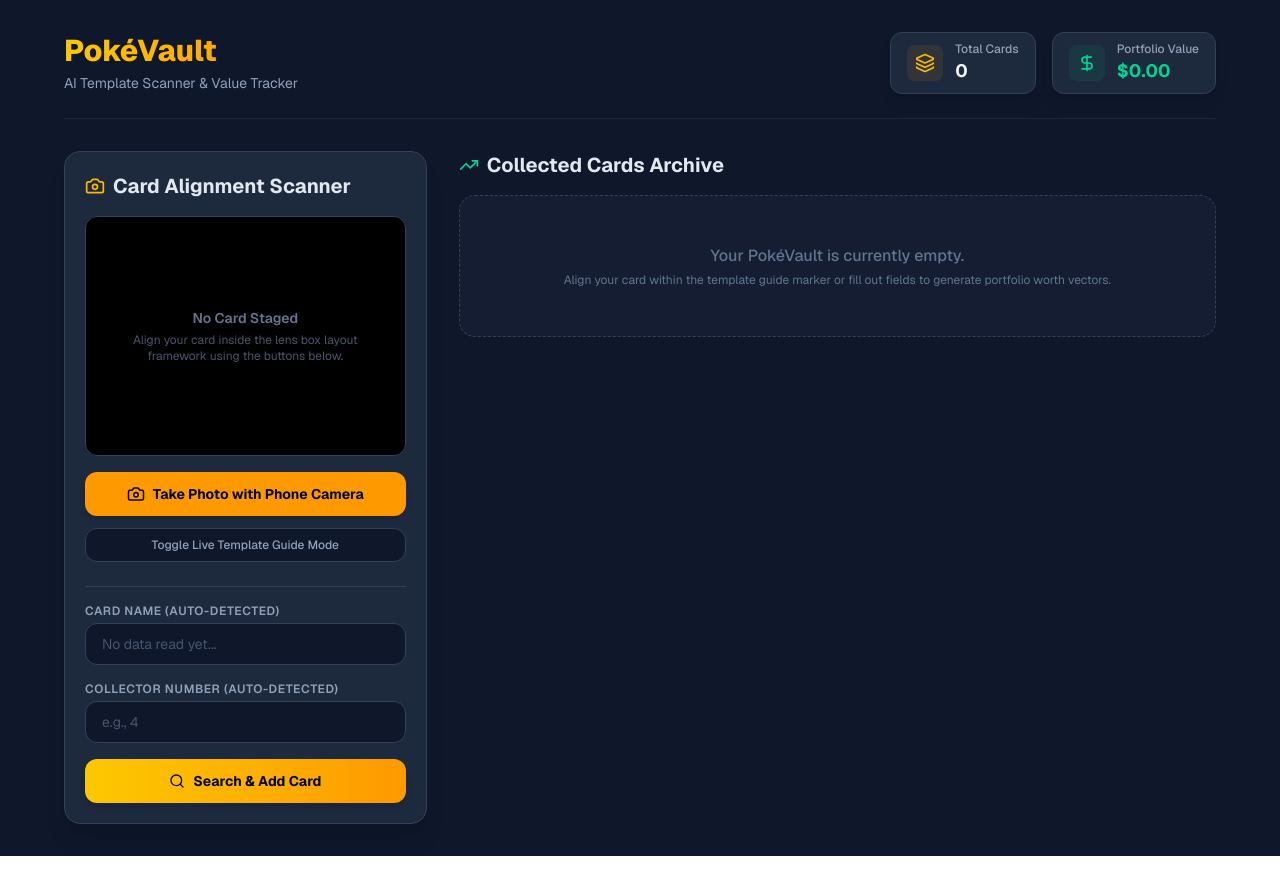
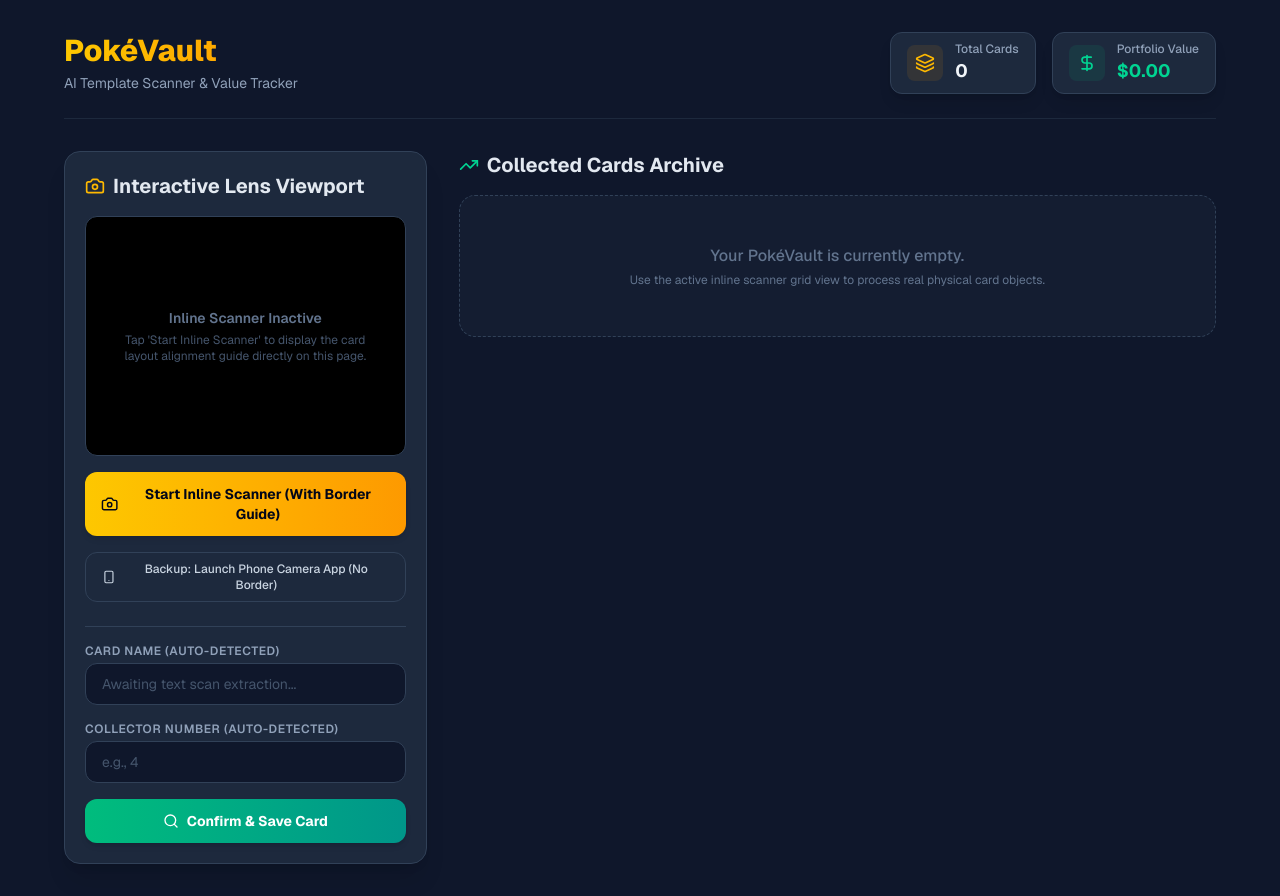
Before and after one commit to leeparks1984-art/pokemon-vault, a Next.js app: page / in a window 1280 px wide. Before the commit the page ends 856 px from the top, so only its background shows below. Built offline with nearby package versions, Linux system fonts and the light colour scheme.

Commit message:
Optimize getUserMedia rules and prioritize inline camera frame streaming

```diff
--- a/app/page.js
+++ b/app/page.js
@@ -1,7 +1,7 @@
 "use client";
 
 import React, { useState, useEffect, useRef } from "react";
-import { Camera, Trash2, Search, TrendingUp, DollarSign, Layers, Loader2, RefreshCw } from "lucide-react";
+import { Camera, Trash2, Search, TrendingUp, DollarSign, Layers, Loader2, RefreshCw, Smartphone } from "lucide-react";
 import Tesseract from "tesseract.js";
 
 export default function PokemonTracker() {
@@ -36,9 +36,9 @@
     localStorage.setItem("pokemon_collection", JSON.stringify(newCollection));
   };
 
-  // Improved text reading and filtering logic
+  // OCR Processing Logic
   const processImageText = async (imageSrc) => {
-    setScanStatus("Analyzing image text structures...");
+    setScanStatus("Analyzing text layout...");
     setRawScannedText("");
     setSearchName("");
     setSearchNumber("");
@@ -49,7 +49,7 @@
         "eng",
         { logger: m => {
           if (m.status === "recognizing text") {
-            setScanStatus(`Reading card data: ${Math.floor(m.progress * 100)}%`);
+            setScanStatus(`Reading card: ${Math.floor(m.progress * 100)}%`);
           }
         }}
       );
@@ -59,13 +59,13 @@
 
       if (!extractedText || extractedText.trim().length < 5) {
         setScanStatus("");
-        setError("Could not read any clear text. Ensure the card is inside the template outline with good lighting.");
+        setError("Could not read any clear text. Try placing the card closer to the center template outline.");
         return;
       }
 
       const lines = extractedText.split("\n").map(line => line.trim()).filter(line => line.length > 2);
 
-      // Parse Card Number (looking for card fractions like 045/192 or 4/102)
+      // Parse Card Number
       let foundNumber = "";
       const cardNumberRegex = /(\d+)\s*[\/\s]\s*(\d+)/;
       const numberMatch = extractedText.match(cardNumberRegex);
@@ -73,68 +73,48 @@
         foundNumber = numberMatch[1];
       }
 
-      // Parse Card Name (looking at the first clean readable text line near the top)
+      // Parse Card Name
       let foundName = "";
-      const skipWords = ["hp", "basic", "stage", "trainer", "energy", "evolves", "pokemon", "item", "supporter", "vmax", "vstar", "illus"];
+      const skipWords = ["hp", "basic", "stage", "trainer", "energy", "evolves", "pokemon", "item", "supporter", "vmax", "vstar", "illus", "rule"];
 
       for (const line of lines) {
         const cleanLine = line.toLowerCase();
         if (skipWords.some(word => cleanLine.includes(word)) || /^\d+$/.test(line)) {
           continue;
         }
-        // Remove weird symbols or glare glitches from the name line
         foundName = line.replace(/[^a-zA-Z\s-]/g, "").trim();
         if (foundName.length > 2) break;
       }
 
-      // Populate data fields with actual read values instead of old mock presets
       setSearchName(foundName || "");
       setSearchNumber(foundNumber || "");
-
       setScanStatus("");
 
       if (!foundName && !foundNumber) {
-        setError("Text detected, but could not identify a valid card name or number format. Please adjust manually below.");
+        setError("Text detected, but no valid card fields could be recognized. Feel free to adjust manually.");
       } else {
-        setError("Card data parsed! Review the text fields below before committing to your archive.");
+        setError("Card text parsed! Review fields below before saving.");
       }
     } catch (ocrError) {
       console.error(ocrError);
       setScanStatus("");
-      setError("The text scanning engine encountered an error. Please enter card details manually.");
+      setError("The scanning engine encountered an error. Please enter details manually.");
     }
   };
 
-  const handleNativeCameraCapture = (e) => {
-    const file = e.target.files?.[0];
-    if (!file) return;
-
-    setLoading(true);
-    setError(null);
-
-    const reader = new FileReader();
-    reader.onloadend = async () => {
-      const base64Image = reader.result;
-      setCapturedImage(base64Image);
-      setLoading(false);
-      await processImageText(base64Image);
-    };
-    reader.readAsDataURL(file);
-  };
-
+  // 1. HIGH-RELIABILITY INLINE LIVE CAMERA STREAM (Shows template border on page)
   const toggleLiveCamera = async () => {
     if (cameraActive) {
       stopLiveCamera();
     } else {
       try {
         setCapturedImage(null);
-        setError("Initializing live camera stream...");
+        setError("Waking up device camera...");
 
+        // Mobile-friendly relaxed constraints to bypass multi-lens system freezes
         const stream = await navigator.mediaDevices.getUserMedia({
           video: {
-            facingMode: "environment",
-            width: { ideal: 1280 },
-            height: { ideal: 720 }
+            facingMode: "environment"
           },
         });
 
@@ -145,7 +125,8 @@
           setError(null);
         }
       } catch (err) {
-        setError("Live streaming unavailable. Use the 'Take Photo with Phone Camera' module.");
+        console.error("Inline camera stream failed:", err);
+        setError("Could not open inline video stream. Use the alternative 'Launch Phone Camera App' button below.");
         setCameraActive(false);
       }
     }
@@ -179,10 +160,28 @@
     }
   };
 
+  // 2. OFF-PAGE NATIVE SYSTEM CAMERA FALLBACK (Launches external Android App)
+  const handleNativeCameraCapture = (e) => {
+    const file = e.target.files?.[0];
+    if (!file) return;
+
+    setLoading(true);
+    setError(null);
+
+    const reader = new FileReader();
+    reader.onloadend = async () => {
+      const base64Image = reader.result;
+      setCapturedImage(base64Image);
+      setLoading(false);
+      await processImageText(base64Image);
+    };
+    reader.readAsDataURL(file);
+  };
+
   const handleSearchAndAdd = async (e) => {
     e.preventDefault();
     if (!searchName) {
-      setError("A valid card name is required to run a market pricing search.");
+      setError("Please input a card name to perform an API check.");
       return;
     }
 
@@ -230,7 +229,7 @@
         setCapturedImage(null);
         setRawScannedText("");
       } else {
-        setError(`No exact match discovered for "${searchName}" on the network. Try adjusting the spelling.`);
+        setError(`No exact matches found for "${searchName}". Please check the spelling.`);
       }
     } catch (err) {
       setError("Failed to fetch data from Pokémon TCG API. Check your internet connection.");
@@ -256,7 +255,6 @@
 
   return (
     <div className="min-h-screen bg-slate-900 text-slate-100 font-sans p-4 md:p-8">
-      {/* Header Banner */}
       <header className="max-w-6xl mx-auto mb-8 flex flex-col md:flex-row justify-between items-center border-b border-slate-800 pb-6 gap-4">
         <div>
           <h1 className="text-3xl font-extrabold bg-gradient-to-r from-yellow-400 to-amber-500 bg-clip-text text-transparent">
@@ -291,10 +289,10 @@
         <div className="lg:col-span-1 space-y-6">
           <div className="bg-slate-800 border border-slate-700 rounded-2xl p-5 shadow-xl">
             <h2 className="text-xl font-bold mb-4 flex items-center gap-2 text-slate-200">
-              <Camera size={20} className="text-amber-400" /> Card Alignment Scanner
+              <Camera size={20} className="text-amber-400" /> Interactive Lens Viewport
             </h2>
 
-            {/* Viewfinder Window Frame with Visual Card Guide Template Overlay */}
+            {/* Embedded Screen Window Container */}
             <div className="relative w-full aspect-[4/3] bg-black rounded-xl overflow-hidden mb-4 border border-slate-700 flex items-center justify-center">
               <canvas ref={canvasRef} className="hidden" />
 
@@ -307,7 +305,7 @@
                 className="hidden"
               />
 
-              {/* Loader/Scanner Processing Layer */}
+              {/* Status Loader Screen */}
               {scanStatus && (
                 <div className="absolute inset-0 bg-slate-950/80 z-20 flex flex-col items-center justify-center p-4 text-center">
                   <Loader2 className="w-8 h-8 text-amber-400 animate-spin mb-2" />
@@ -315,78 +313,84 @@
                 </div>
               )}
 
-              {/* Live Streaming Video Elements */}
+              {/* 1. True Inline Live Streaming view box */}
               {cameraActive && (
                 <>
                   <video ref={videoRef} autoPlay playsInline className="w-full h-full object-cover" />
-                  {/* CSS Overlay Card Border Template */}
-                  <div className="absolute inset-0 z-10 flex items-center justify-center bg-black/40 pointer-events-none">
-                    <div className="w-48 aspect-[2.5/3.5] border-4 border-dashed border-yellow-400 rounded-xl shadow-[0_0_0_9999px_rgba(0,0,0,0.5)] flex flex-col items-center justify-center">
-                      <span className="text-[10px] text-yellow-400 font-bold tracking-widest uppercase bg-slate-900/80 px-1.5 py-0.5 rounded">Fit Card Here</span>
+                  {/* The On-Page CSS Outline Guide Box */}
+                  <div className="absolute inset-0 z-10 flex items-center justify-center bg-black/30 pointer-events-none">
+                    <div className="w-44 aspect-[2.5/3.5] border-4 border-dashed border-amber-400 rounded-xl flex flex-col items-center justify-center bg-transparent shadow-[0_0_0_9999px_rgba(0,0,0,0.5)]">
+                      <span className="text-[10px] text-amber-400 font-bold tracking-widest bg-slate-900/90 px-2 py-0.5 rounded shadow">ALIGN CARD</span>
                     </div>
                   </div>
                 </>
               )}
 
-              {/* Staged Snapshot Presentation Element */}
+              {/* 2. Photo Processing Frame Display */}
               {!cameraActive && capturedImage && (
                 <div className="relative w-full h-full">
-                  <img src={capturedImage} alt="Scanned file display" className="w-full h-full object-contain bg-slate-950" />
+                  <img src={capturedImage} alt="Scanned card review" className="w-full h-full object-contain bg-slate-950" />
                   <button
                     type="button"
                     onClick={clearStagedImage}
-                    className="absolute top-2 right-2 bg-slate-900/80 hover:bg-slate-800 text-slate-300 p-1.5 rounded-lg text-xs font-semibold flex items-center gap-1 border border-slate-700"
+                    className="absolute top-2 right-2 bg-slate-900/90 hover:bg-slate-800 text-slate-200 px-2 py-1 rounded-lg text-xs font-semibold flex items-center gap-1 border border-slate-700 shadow"
                   >
-                    <RefreshCw size={12} /> Reset Image
+                    <RefreshCw size={12} /> Reset Canvas
                   </button>
                 </div>
               )}
 
-              {/* Empty Base State View */}
+              {/* 3. Empty Base Placeholder Screen */}
               {!cameraActive && !capturedImage && (
-                <div className="absolute inset-0 flex flex-col items-center justify-center text-slate-500 p-4 text-center">
-                  <p className="text-sm font-semibold">No Card Staged</p>
-                  <p className="text-xs mt-1 text-slate-600">Align your card inside the lens box layout framework using the buttons below.</p>
+                <div className="absolute inset-0 flex flex-col items-center justify-center text-slate-500 p-6 text-center">
+                  <p className="text-sm font-semibold">Inline Scanner Inactive</p>
+                  <p className="text-xs mt-1 text-slate-600">Tap 'Start Inline Scanner' to display the card layout alignment guide directly on this page.</p>
                 </div>
               )}
             </div>
 
-            {/* Core Scanner Operational Controls */}
+            {/* Reorganized Controller Buttons */}
             <div className="flex flex-col gap-2 mb-6">
-              <button
-                type="button"
-                disabled={!!scanStatus}
-                onClick={() => fileInputRef.current?.click()}
-                className="w-full bg-amber-500 hover:bg-amber-600 disabled:opacity-50 text-slate-950 font-bold py-3 px-4 rounded-xl text-sm transition-colors duration-200 shadow-md flex items-center justify-center gap-2"
-              >
-                <Camera size={18} />
-                Take Photo with Phone Camera
-              </button>
 
+              {/* PRIMARY OPTION: Start Inline Camera Shutter */}
               <button
                 type="button"
                 onClick={toggleLiveCamera}
-                className={`py-2 px-4 rounded-xl font-medium text-xs transition-colors mt-1 border flex items-center justify-center gap-2 ${
+                className={`w-full font-bold py-3 px-4 rounded-xl text-sm transition-all duration-200 shadow-md flex items-center justify-center gap-2 ${
                   cameraActive
-                    ? "bg-rose-600/20 border-rose-500/40 text-rose-400"
-                    : "bg-slate-900 border-slate-700 text-slate-400"
+                    ? "bg-rose-600 hover:bg-rose-700 text-white"
+                    : "bg-gradient-to-r from-yellow-400 to-amber-500 text-slate-950 hover:from-yellow-500 hover:to-amber-600"
                 }`}
               >
-                {cameraActive ? "Turn Off Live Stream" : "Toggle Live Template Guide Mode"}
+                <Camera size={18} />
+                {cameraActive ? "Turn Off Inline Scanner" : "Start Inline Scanner (With Border Guide)"}
               </button>
 
+              {/* Snapshot trigger button for inline stream mode */}
               {cameraActive && (
                 <button
                   type="button"
                   onClick={captureLiveFrame}
-                  className="w-full bg-emerald-600 hover:bg-emerald-700 text-white font-bold py-2.5 px-4 rounded-xl text-xs mt-1 transition-colors shadow-md"
+                  className="w-full bg-emerald-600 hover:bg-emerald-700 text-white font-bold py-2.5 px-4 rounded-xl text-xs transition-colors shadow-md uppercase tracking-wider"
                 >
-                  Snap Filtered Frame inside Template
+                  Snap Photo Inside Border
+                </button>
+              )}
+
+              {/* BACKUP OPTION: System Level Shutter Button */}
+              {!cameraActive && (
+                <button
+                  type="button"
+                  onClick={() => fileInputRef.current?.click()}
+                  className="w-full bg-slate-800 border border-slate-700 hover:bg-slate-700 text-slate-300 font-medium py-2 px-4 rounded-xl text-xs transition-colors mt-2 flex items-center justify-center gap-2"
+                >
+                  <Smartphone size={14} />
+                  Backup: Launch Phone Camera App (No Border)
                 </button>
               )}
             </div>
 
-            {/* Verification Form Layer */}
+            {/* Review Form */}
             <form onSubmit={handleSearchAndAdd} className="space-y-4 pt-4 border-t border-slate-700">
               <div>
                 <label className="block text-xs font-semibold uppercase tracking-wider text-slate-400 mb-1">
@@ -394,7 +398,7 @@
                 </label>
                 <input
                   type="text"
-                  placeholder="No data read yet..."
+                  placeholder="Awaiting text scan extraction..."
                   value={searchName}
                   onChange={(e) => setSearchName(e.target.value)}
                   className="w-full bg-slate-900 border border-slate-700 rounded-xl px-4 py-2.5 text-slate-100 placeholder-slate-600 focus:outline-none focus:border-amber-500 text-sm"
@@ -420,12 +424,11 @@
                 </div>
               )}
 
-              {/* Debug window highlighting what letters Tesseract detected */}
               {rawScannedText && (
                 <div className="bg-slate-900 border border-slate-700 p-2.5 rounded-xl">
-                  <p className="text-[10px] font-bold text-slate-400 uppercase tracking-wider mb-1">Raw OCR Text Stream Output:</p>
-                  <p className="text-[11px] text-slate-400 font-mono line-clamp-3 overflow-hidden italic">
-                    {rawScannedText.trim() ? `"${rawScannedText.substring(0, 150).trim()}..."` : "[Blank Image Structure]"}
+                  <p className="text-[10px] font-bold text-slate-400 uppercase tracking-wider mb-1">Raw Detected Text Output:</p>
+                  <p className="text-[11px] text-slate-400 font-mono line-clamp-2 overflow-hidden italic">
+                    "{rawScannedText.trim()}"
                   </p>
                 </div>
               )}
@@ -433,16 +436,16 @@
               <button
                 type="submit"
                 disabled={loading || !!scanStatus}
-                className="w-full bg-gradient-to-r from-yellow-400 to-amber-500 hover:from-yellow-500 hover:to-amber-600 text-slate-950 font-bold py-3 px-4 rounded-xl text-sm shadow-md transition-all duration-200 disabled:opacity-50 flex items-center justify-center gap-2"
+                className="w-full bg-gradient-to-r from-emerald-500 to-teal-600 text-white font-bold py-3 px-4 rounded-xl text-sm shadow-md transition-all duration-200 disabled:opacity-50 flex items-center justify-center gap-2"
               >
                 <Search size={16} />
-                {loading ? "Adding to Vault Portfolio..." : "Search & Add Card"}
+                {loading ? "Adding to Vault Portfolio..." : "Confirm & Save Card"}
               </button>
             </form>
           </div>
         </div>
 
-        {/* Inventory list section */}
+        {/* Portfolio view column */}
         <div className="lg:col-span-2 space-y-4">
           <h2 className="text-xl font-bold flex items-center gap-2 text-slate-200">
             <TrendingUp size={20} className="text-emerald-400" /> Collected Cards Archive
@@ -451,7 +454,7 @@
           {collection.length === 0 ? (
             <div className="bg-slate-800/40 border border-dashed border-slate-700 rounded-2xl p-12 text-center text-slate-500">
               <p className="text-base font-medium">Your PokéVault is currently empty.</p>
-              <p className="text-xs mt-1">Align your card within the template guide marker or fill out fields to generate portfolio worth vectors.</p>
+              <p className="text-xs mt-1">Use the active inline scanner grid view to process real physical card objects.</p>
             </div>
           ) : (
             <div className="grid grid-cols-1 md:grid-cols-2 gap-4">
```
